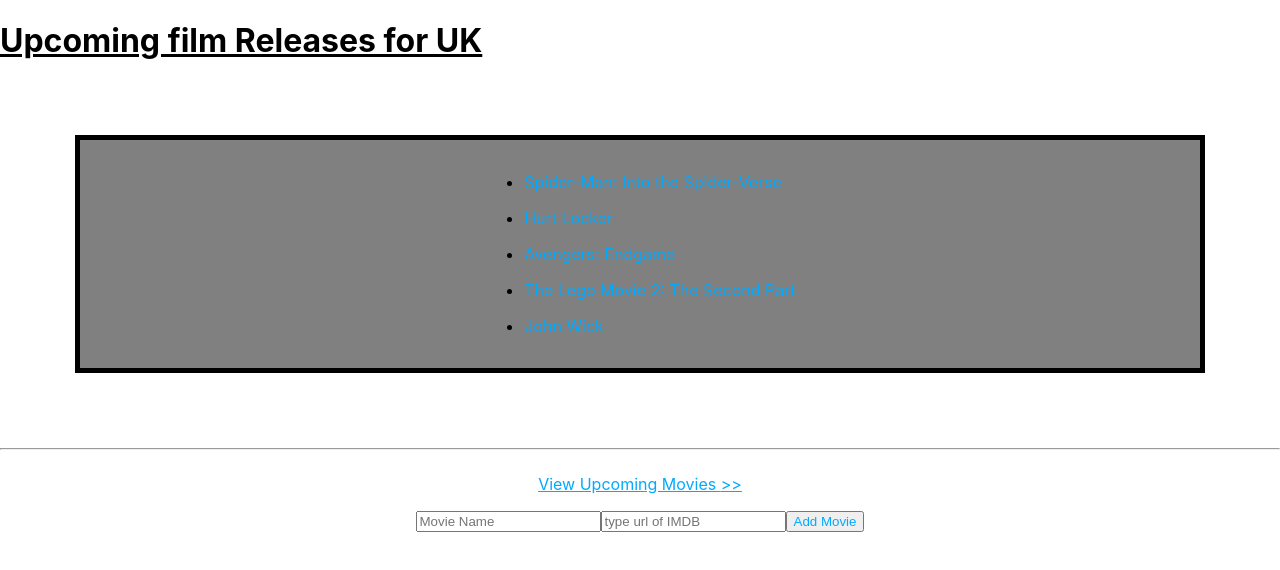
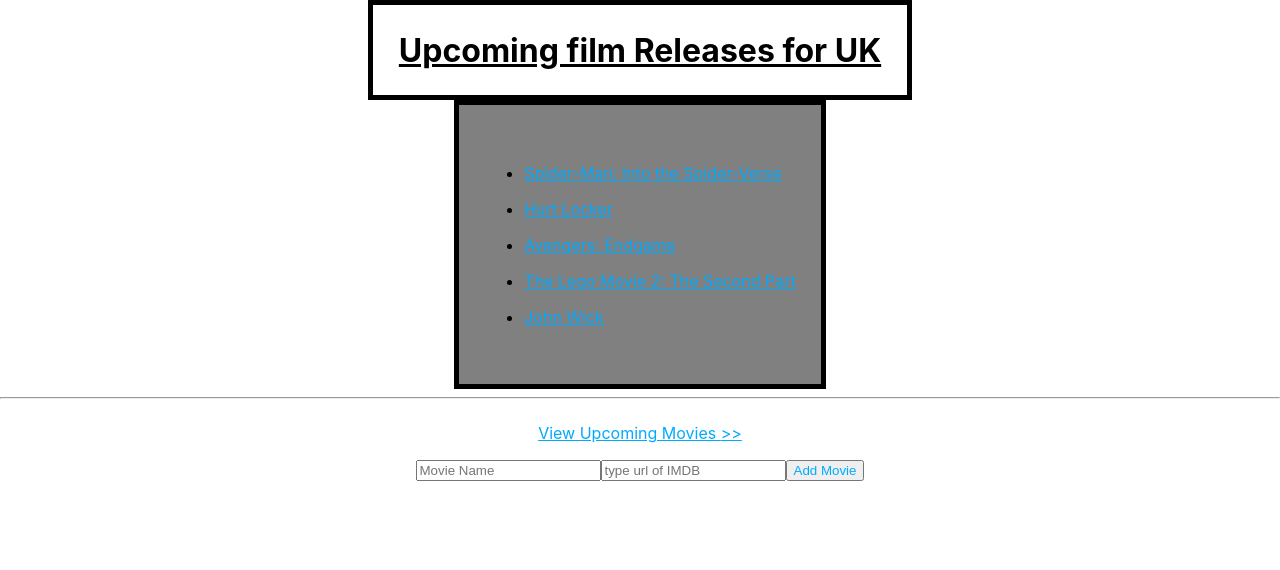
Before and after one commit to TobyKeech/Week7Day2, a React (Create React App) app: page / in a window 1280 px wide. Shown: the top 570 px of the page. Built offline with nearby package versions, Linux system fonts and the light colour scheme.

Commit message:
more css added

```diff
--- a/src/App.css
+++ b/src/App.css
@@ -1,3 +1,19 @@
+h1 {
+  display: flex;
+  flex-wrap: wrap;
+ flex-direction: column;
+ align-content: space-around;
+ border-style: solid;
+ border-width: 5px;
+ margin: 75px;
+ width: fit-content;
+ padding: 2%;
+ margin: auto;
+
+
+}
+
+
 ul{
   border: 10px;
   color: rgb(0, 0, 0);
@@ -21,6 +37,9 @@ button{
  border-style: solid;
  border-width: 5px;
  margin: 75px;
+ width: fit-content;
+ padding: 2%;
+ margin: auto;
 }
 
 .MovieListInput{
```
